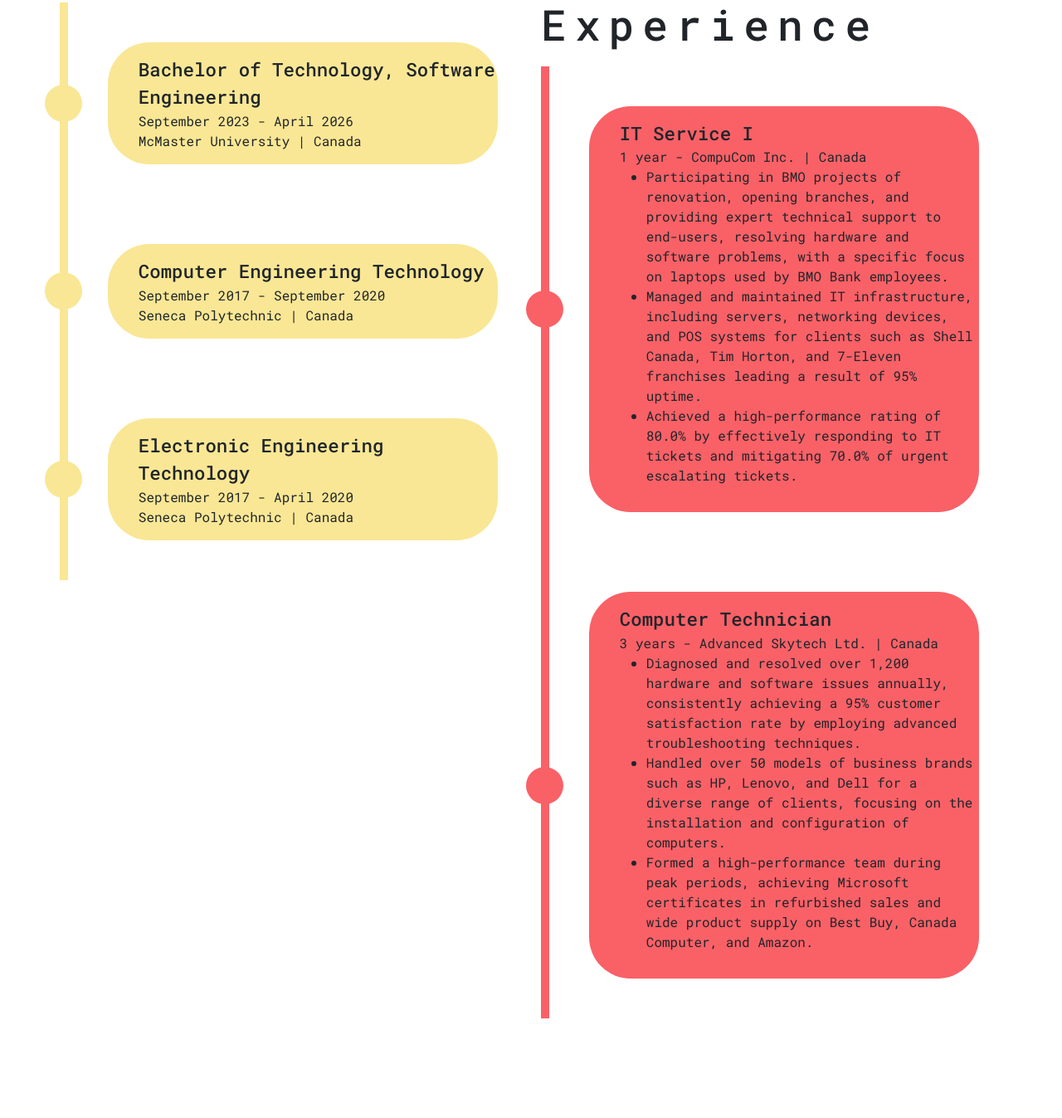
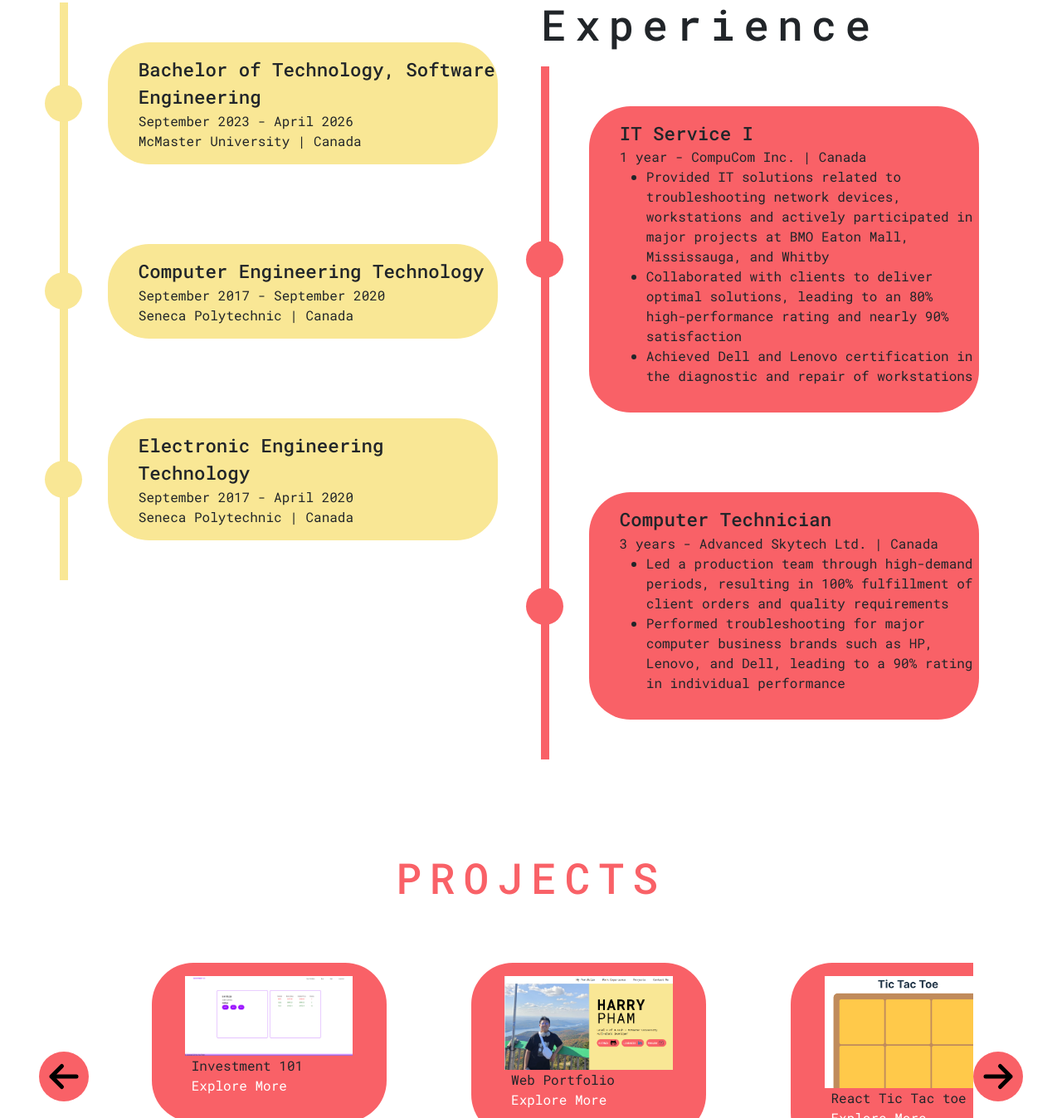
Before and after one commit to huyphamsofteng/Web-Portfolio, a website: page index.html in a window 1280 px wide. Shown: the part 778-2125 px from the top of the page at 83% size. Drawn offline with nearby package versions, Linux system fonts and the light colour scheme.

Commit message:
Update index.html

```diff
--- a/index.html
+++ b/index.html
@@ -103,9 +103,9 @@
                                     <span class="style-p2">1 year - CompuCom Inc. | Canada </span>
                                     <span class="style-p2">
                                         <ul>
-                                            <li>Participating in BMO projects of renovation, opening branches, and providing expert technical support to end-users, resolving hardware and software problems, with a specific focus on laptops used by BMO Bank employees.</li>
-                                            <li>Managed and maintained IT infrastructure, including servers, networking devices, and POS systems for clients such as Shell Canada, Tim Horton, and 7-Eleven franchises leading a result of 95% uptime.</li>
-                                            <li>Achieved a high-performance rating of 80.0% by effectively responding to IT tickets and mitigating 70.0% of urgent escalating tickets.</li>
+                                           <li>Provided IT solutions related to troubleshooting network devices, workstations and actively participated in major projects at BMO Eaton Mall, Mississauga, and Whitby</li>
+                                            <li>Collaborated with clients to deliver optimal solutions, leading to an 80% high-performance rating and nearly 90% satisfaction</li>
+                                            <li>Achieved Dell and Lenovo certification in the diagnostic and repair of workstations</li>
                                         </ul>
                                     </span>
                                 </div>
@@ -117,12 +117,8 @@
                                     <span class="style-p2">3 years - Advanced Skytech Ltd. | Canada </span>
                                     <span class="style-p2">
                                         <ul>
-                                            <li>Diagnosed and resolved over 1,200 hardware and software issues annually, consistently achieving a 95%
-                                            customer satisfaction rate by employing advanced troubleshooting techniques.</li>
-                                            <li>Handled over 50 models of business brands such as HP, Lenovo, and Dell for a diverse range of clients,
-                                            focusing on the installation and configuration of computers.</li>
-                                            <li>Formed a high-performance team during peak periods, achieving Microsoft certificates in refurbished sales
-                                            and wide product supply on Best Buy, Canada Computer, and Amazon.</li>
+                                            <li>Led a production team through high-demand periods, resulting in 100% fulfillment of client orders and quality requirements</li>
+                                            <li>Performed troubleshooting for major computer business brands such as HP, Lenovo, and Dell, leading to a 90% rating in individual performance</li>
                                         </ul>
                                     </span>
                                 </div>
```
